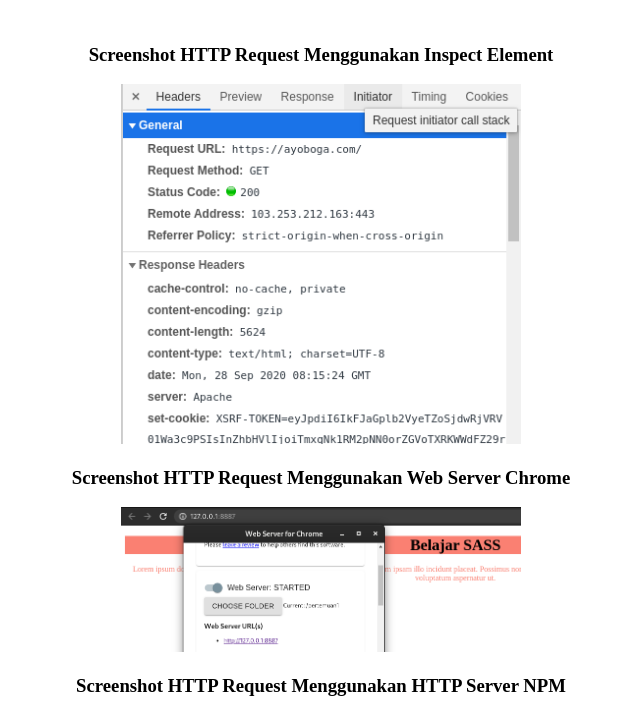
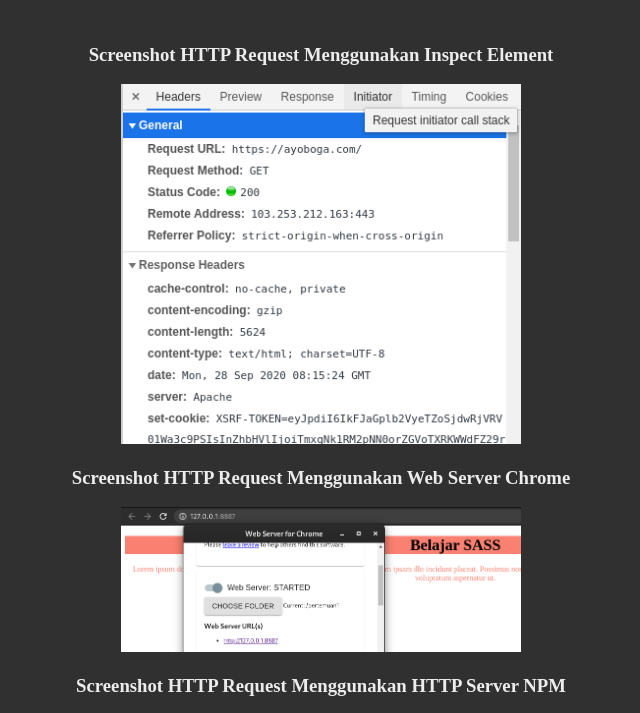
Before and after one commit to randynetworks/praktikum-web-sm1-2020-2021, a plain HTML site: page pertemuan2/index.html in a window 1280 px wide. Shown: the part 73-786 px from the top of the page, without its empty margins (319-959 px from the left). Drawn offline with Linux system fonts and the light colour scheme.

Commit message:
get dark mode

```diff
--- a/pertemuan2/index.html
+++ b/pertemuan2/index.html
@@ -8,6 +8,8 @@
     <style>
         body {
             text-align: center;
+            background-color: rgb(48, 48, 48);
+            color: rgb(236, 236, 236);
         }
 
         img {
```
